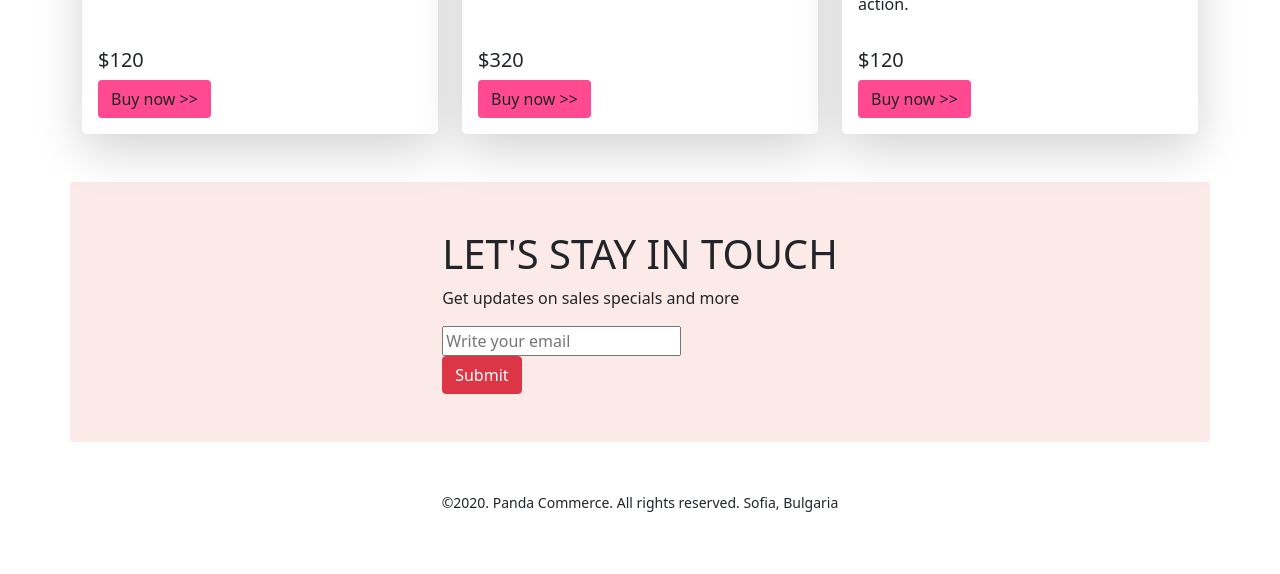
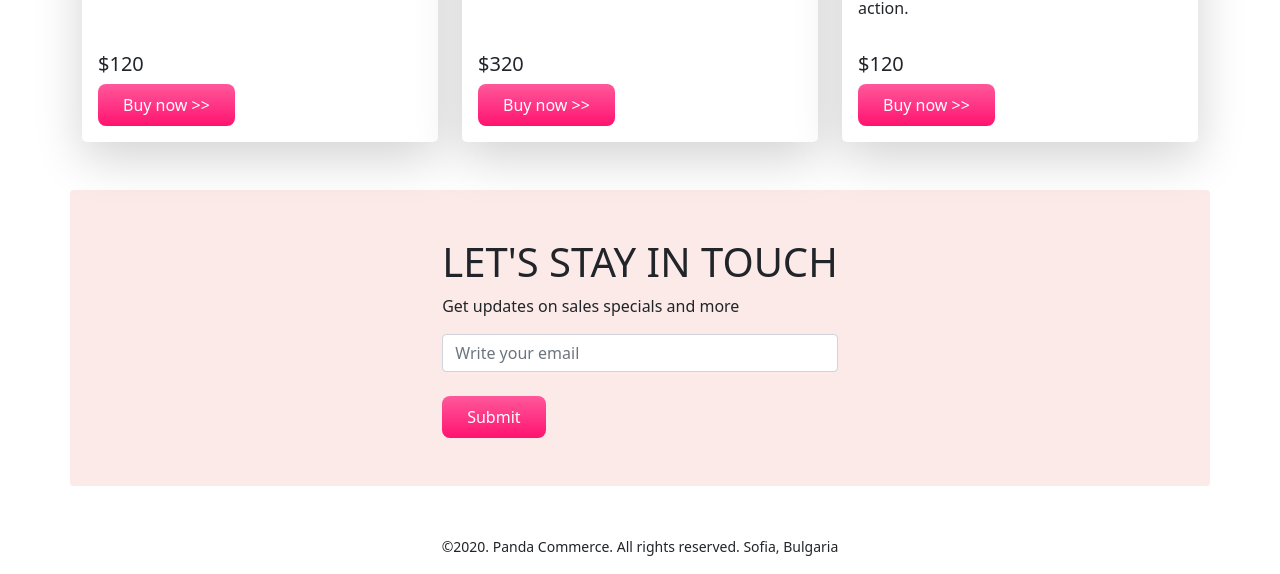
Before and after one commit to nazmuzzamanriad/panda-commerce-bootstrap, a plain HTML site: page index.html in a window 1280 px wide. Shown: the part 1981-2555 px from the top of the page. Before the commit the page ends 2511 px from the top, so only its background shows below. Drawn offline with nearby package versions, Linux system fonts and the light colour scheme.

Commit message:
final added

```diff
--- a/css/style.css
+++ b/css/style.css
@@ -16,9 +16,14 @@
 }
 
 .button-bg{
-    background-color: #ff4a92;
+    background-image: linear-gradient(to bottom, #FF589B 0%, #FF136F 100%);
+    color: #fff;
+    border: none;
+    border-radius: 8px;
+    padding: 9px 25px;
 }
 
 .subscribe-bg{
     background-color: #fceae8;
+
 }
--- a/index.html
+++ b/index.html
@@ -266,11 +266,11 @@
         <!-- Subscribe -->
         <section class="container d-flex align-items-center justify-content-center subscribe-bg rounded mb-5  "
             id="subscribe">
-            <div class="my-5">
+            <div class=" my-5">
                 <h1>LET'S STAY IN TOUCH</h1>
                 <P>Get updates on sales specials and more</P>
-                <input type="email" name="" id="" placeholder="Write your email"> <br>
-                <button class="btn btn-danger">Submit</button>
+                <input class="form-control" type="email" name="" id="" placeholder="Write your email"> <br>
+                <button class="btn button-bg">Submit</button>
             </div>
 
         </section>
```
